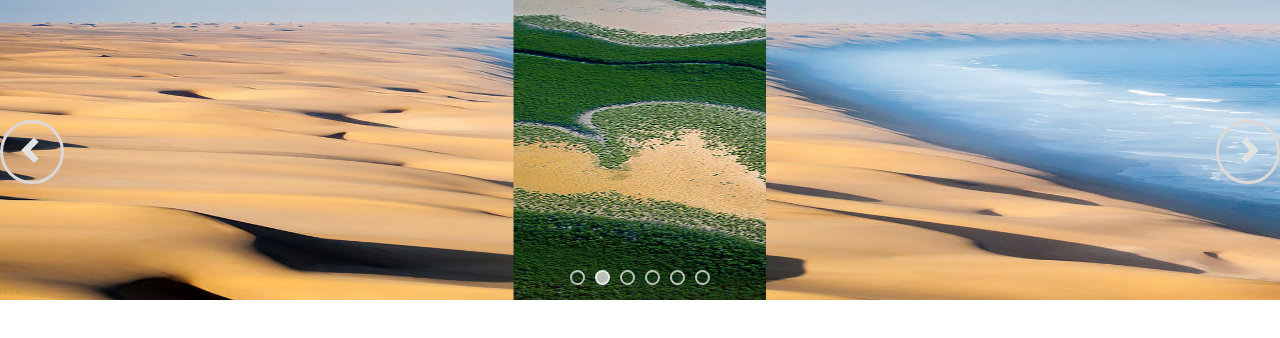
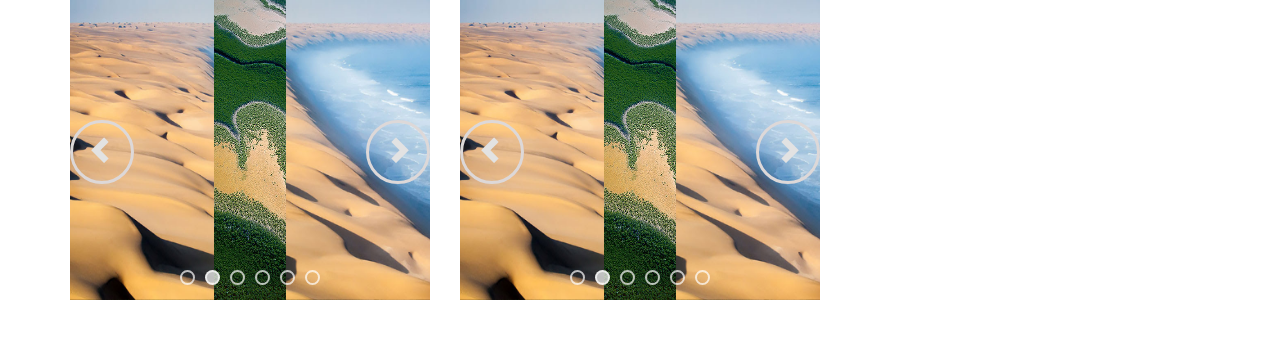
Before and after one commit to rom1119/slider, a website: page index.html in a window 1280 px wide. Drawn offline with nearby package versions, Linux system fonts and the light colour scheme.

Commit message:
modify plugin to possibility add many sliders in your app

```diff
--- a/css/style.css
+++ b/css/style.css
@@ -2,7 +2,7 @@ body {
 	margin: 0;
 }
 
-#slider {
+.slider {
 	background-color: #ffffff;
 	max-width: 100%;
 	height: 300px;
@@ -11,14 +11,14 @@ body {
 	overflow: hidden;
 
 }
-#slider .slider-nav {
+.slider .slider-nav {
 		position: relative;
 		background-color: transparent;
 		height: 100%;
 		z-index: 15;
 }
 
-#slider .slider-nav	.prev-slide {
+.slider .slider-nav	.prev-slide {
 			position: absolute;
 			height: 64px;
 			top: calc(50% - 30px);
@@ -32,19 +32,19 @@ body {
 			cursor: pointer;
 }
 
-#slider .slider-nav	.prev-slide span {
+.slider .slider-nav	.prev-slide span {
 				position: relative;
 				left: 0px;
 				transition: all .3s;
 
 }
 
-#slider .slider-nav	.prev-slide:hover span {
+.slider .slider-nav	.prev-slide:hover span {
 				position: relative;
 				left: -5px;
 
 	}
-#slider .slider-nav .next-slide {
+.slider .slider-nav .next-slide {
 			position: absolute;
 			height: 64px;
 			top: calc(50% - 30px);
@@ -58,18 +58,18 @@ body {
 			right: 0;
 			cursor: pointer;
 		}
-#slider .slider-nav .next-slide span {
+.slider .slider-nav .next-slide span {
 				position: relative;
 				left: 0px;
 				transition: all .3s;
 
 	}
-#slider .slider-nav .next-slide:hover span {
+.slider .slider-nav .next-slide:hover span {
 				position: relative;
 				left: 5px;
 
 	}
-#slider	.slide {
+.slider	.slide {
 		position: absolute;
 		display: block;
 		background-color: transparent;
@@ -82,10 +82,10 @@ body {
 		transition: all 2s;
 	}
 
-	#slider	.slide:hover {
+	.slider	.slide:hover {
 
 	}
-#slider	.slide .left-part {
+.slider	.slide .left-part {
 			width: 50%;
 			height: 100%;
 			transform: translateX(-100%);
@@ -94,7 +94,7 @@ body {
 			background-repeat: no-repeat;
 			transition: all 2s;
 		}
-#slider	.slide	.right-part {
+.slider	.slide	.right-part {
 			float: left;
 			width: 50%;
 			height: 100%;
@@ -105,7 +105,7 @@ body {
 			transition: all 2s;
 		}
 
-#slider .slider-dots {
+.slider .slider-dots {
 	position: absolute;
 	width: 100%;
 	height: 20%;
@@ -114,7 +114,7 @@ body {
 	z-index: 15;
 }
 
-#slider .slider-dots .slide-dot {
+.slider .slider-dots .slide-dot {
 	top: 50%;
 	position: relative;
 	width: 15px;
--- a/index.html
+++ b/index.html
@@ -3,7 +3,7 @@
 <head>
 	<meta charset="utf-8">
 	<meta http-equiv="X-UA-Compatible" content="IE=edge">
-	<meta name="viewport" content="width=device-width; initial-scale=1">
+	<meta name="viewport" content="width=device-width, initial-scale=1">
 	<title></title>
 
 	<link rel="stylesheet" href="https://maxcdn.bootstrapcdn.com/bootstrap/3.3.6/css/bootstrap.min.css" integrity="sha384-1q8mTJOASx8j1Au+a5WDVnPi2lkFfwwEAa8hDDdjZlpLegxhjVME1fgjWPGmkzs7" crossorigin="anonymous">
@@ -13,8 +13,17 @@
 
 </head>
 <body>
-
- 	<div id="slider"></div>
+	<div class="container">
+		<div class="row">
+			<div class="col-md-4">
+ 				<div class="slider" data-gallery="slider1"></div>
+			</div>
+			<div class="col-md-2-offset"></div>
+			<div class="col-md-4">
+ 				<div class="slider" data-gallery="slider2"></div>
+			</div>
+		</div>
+	</div>
 
 	<script src="//code.jquery.com/jquery.js"></script>
 	<script src="https://maxcdn.bootstrapcdn.com/bootstrap/3.3.6/js/bootstrap.min.js" integrity="sha384-0mSbJDEHialfmuBBQP6A4Qrprq5OVfW37PRR3j5ELqxss1yVqOtnepnHVP9aJ7xS" crossorigin="anonymous"></script>
@@ -24,7 +33,8 @@
 		for(var i = 0; i < 6; i++) {
 			images[i] = 'img/beznazwy' + (i + 1) + '.png';
 		}
-		slider.init(images);
+		slider.init(images, 'slider1');
+		slider.init(images, 'slider2');
 
 	</script>
 </body>
--- a/js/slider.js
+++ b/js/slider.js
@@ -1,17 +1,14 @@
 var slider = (function() {
 	'use strict';
 
-	var currentSlide = 1,
-			sliderElement = document.getElementById('slider'),
-			count = 0,
-			slider = {},
-			classHTML = {'navigation': {},
-										'dots': {}},
+	var	sliderElement = null,
+			classHTML = {
+										'navigation': {},
+										'dots': {},
+										'slide': {}
+									},
 			Animation = function() {},
 			Navigation = function() {};
-
-	slider.items = [];
-	slider.dotDiv;
 
 	classHTML.navigation.nav = 'slider-nav';
 	classHTML.navigation.prev = 'prev-slide';
@@ -20,51 +17,60 @@ var slider = (function() {
 	classHTML.navigation.iconRight = ['glyphicon', 'glyphicon-chevron-right'];
 	classHTML.dots.container = 'slider-dots';
 	classHTML.dots.item = 'slide-dot';
+	classHTML.slide.item = 'slide';
+	classHTML.slide.leftPart = 'left-part';
+	classHTML.slide.rightPart = 'right-part';
 
-	var init = function(images) {
-		var i = 0;
-		images = images;
-		count = images.length;
 
-		if(sliderElement && count) {
-			while(i < count) {
-				slider.items[i] = slider.createSlide(images[i]);
-				i++;
-			}
+	var init = function(imagesArg, dataAttr) {
+		if(!imagesArg.length) {
+			return ;
+		}
+		var images = imagesArg;
+		sliderElement = document.querySelector('[data-gallery=' + dataAttr + ']');
 
-			slider.currentItem = slider.items[currentSlide - 1];
-			slider.currentItem.slideDiv.style.display = 'block';
-			slider.currentItem.dotSlide.indicate();
-			slider.currentItem.leftPart.style.transform = 'translateX(0%)';
-			slider.currentItem.rightPart.style.transform = 'translateX(0%)';
-			slider.onDotClick();
-			slider.createNavigation(slider.dotDiv);
-			slider.run();
+		if(sliderElement) {
+			createSlider(images, sliderElement);
 		}
 	};
 
-	Function.prototype.extends = function(parentClass) {
+	// Function.prototype.extends = function(parentClass) {
 
-			for(var prop in parentClass) {
-				if(!Object.prototype.hasOwnProperty.call(this.prototype, prop)) {
-					this.prototype[prop] = parentClass[prop];
-				}
-			}
+	// 		for(var prop in parentClass) {
+	// 			if(!Object.prototype.hasOwnProperty.call(this.prototype, prop)) {
+	// 				this.prototype[prop] = parentClass[prop];
+	// 			}
+	// 		}
 
-			return this;
+	// 		return this;
 
+	// }
+
+	var createSlider = function(images, sliderElement) {
+		return new Slider(images, sliderElement);
 	}
 
-	var isNextSlide = function() {
+	var isNextSlide = function(slider) {
 
-		return currentSlide < count && currentSlide > 0;
+		return slider.currentSlide < slider.count && slider.currentSlide > 0;
 
 	};
 
-	var isPrevSlide = function() {
+	var isPrevSlide = function(slider) {
 
-		return count > 1 && (currentSlide > 1 && currentSlide <= count);
+		return slider.count > 1 && (slider.currentSlide > 1 && slider.currentSlide <= slider.count);
 
+	};
+
+	var addClass = function(item, classItem) {
+		if(typeof classItem === 'string') {
+			item.classList.add(classItem);
+		} else {
+			var i, length;
+			for(i = 0, length = classItem.length; i < length; i++) {
+				item.classList.add(classItem[i]);
+			}
+		}
 	};
 
 	function Timer() {
@@ -82,15 +88,15 @@ var slider = (function() {
 
 	function Listener() { };
 
-	Listener.prototype.on = function() {
-		throw Error('this method is not implemented');
+	Listener.prototype.on = function(typeEvent, callback, el) {
+		var element = el || this.el;
+		element.addEventListener(typeEvent, callback, false);
 	}
 
 	Navigation.prototype = Object.create(Listener.prototype);
 
-	Navigation.prototype.on = function(typeEvent, callback) {
-		if('string' === typeof typeEvent) {
-			this.nav.addEventListener(typeEvent, function(e) {
+	Navigation.prototype.handler = function(e) {
+
 				var target = e.target;
 				var prev = (target.className === classHTML.navigation.prev ||
 					target.parentNode.className === classHTML.navigation.prev) ?
@@ -104,48 +110,33 @@ var slider = (function() {
 					return false;
 
 				} else {
-					return prev ? callback(slider.prevSlide()) : callback(slider.nextSlide());
+					return prev ? this.changeSlide(this.prevSlide()) : this.changeSlide(this.nextSlide());
 				}
 
 				e.preventDefault();
 				e.stopPropagation();
-			}, false);
-		}
 	}
 
 	Navigation.prototype.create = function(firstSlide) {
 		var iconLeft = document.createElement('span');
 		var iconRight = document.createElement('span');
-		this.nav = document.createElement('div');
+		this.el = document.createElement('div');
 		this.prev = document.createElement('button');
 		this.next = document.createElement('button');
 
 
-		sliderElement.insertBefore(this.nav, firstSlide);
-		this.addClass(this.nav, classHTML.navigation.nav);
-		this.nav.appendChild(this.prev);
-		this.nav.appendChild(this.next);
+		sliderElement.insertBefore(this.el, firstSlide);
+		this.el.appendChild(this.prev);
+		this.el.appendChild(this.next);
 		this.prev.appendChild(iconLeft);
 		this.next.appendChild(iconRight);
-		this.addClass(iconLeft, classHTML.navigation.iconLeft);
-		this.addClass(iconRight, classHTML.navigation.iconRight);
-		this.addClass(this.prev, classHTML.navigation.prev);
-		this.addClass(this.next, classHTML.navigation.next);
+		addClass(this.el, classHTML.navigation.nav);
+		addClass(iconLeft, classHTML.navigation.iconLeft);
+		addClass(iconRight, classHTML.navigation.iconRight);
+		addClass(this.prev, classHTML.navigation.prev);
+		addClass(this.next, classHTML.navigation.next);
 
 	};
-
-	Navigation.prototype.addClass = function(item, classItem) {
-		if(typeof classItem === 'string') {
-			item.classList.add(classItem);
-			return;
-		} else {
-			var i, length;
-			for(i = 0, length = classItem.length; i < length; i++) {
-				item.classList.add(classItem[i]);
-			}
-		}
-	};
-
 
 	Animation.prototype.fadeOut = function () {
 		var opacity = 0.3,
@@ -168,18 +159,35 @@ var slider = (function() {
 	}
 
 	function DotSlide() {
-		this.dot = document.createElement('div');
+		this.el = document.createElement('div');
 	}
 
 	DotSlide.prototype = Object.create(Listener.prototype);
 
 	DotSlide.prototype.indicate = function() {
-		this.dot.style.backgroundColor = 'rgba(255, 255, 255, 0.7)';
+		this.el.style.backgroundColor = 'rgba(255, 255, 255, 0.7)';
 	}
 
 	DotSlide.prototype.notIndicate = function() {
-		this.dot.style.backgroundColor = 'transparent';
+		this.el.style.backgroundColor = 'transparent';
 	}
+
+	DotSlide.prototype.on = function(typeEvent, callback, element) {
+
+		var children = element.children;
+		var arrDots = Array.prototype.slice.call(children);
+
+		Listener.prototype.on.call(this, typeEvent, callback.bind(element, children, arrDots), element)
+	};
+
+	DotSlide.prototype.handler = function(children, arrDots, e) {
+
+		var target = e.target;
+		if(target.className === classHTML.dots.item) {
+			var selectSlide = arrDots.indexOf(target) + 1;
+			this.changeSlide(selectSlide);
+		}
+	};
 
 	function Slide(image, DotSlide) {
 		this.image = image;
@@ -189,33 +197,37 @@ var slider = (function() {
 
 	Slide.prototype = Object.create(Animation.prototype);
 
-	Slide.prototype.createHTMLSlide = function() {
+	Slide.prototype.createHTMLSlide = function(sliderElement) {
+		var image = document.createElement('img');
 		this.slideDiv = document.createElement('div'),
 		this.leftPart = document.createElement('div'),
 		this.rightPart = document.createElement('div');
 
 		sliderElement.appendChild(this.slideDiv);
-		this.slideDiv.classList.add('slide');
-		this.slideDiv.style.display = 'none';
 		this.slideDiv.appendChild(this.leftPart);
 		this.slideDiv.appendChild(this.rightPart);
-		this.leftPart.classList.add('left-part');
-		this.rightPart.classList.add('right-part');
+		this.slideDiv.style.display = 'none';
+
+		addClass(this.slideDiv, classHTML.slide.item);
+		addClass(this.leftPart, classHTML.slide.leftPart);
+		addClass(this.rightPart, classHTML.slide.rightPart);
 
 		this.setBackground(this.leftPart, this.rightPart);
 	};
 
-	Slide.prototype.createHtmlDot = function() {
+	Slide.prototype.createHtmlDot = function(Slider) {
 
 		if(this.dotSlide instanceof DotSlide) {
-			if(!slider.dotDiv) {
-				slider.dotDiv = document.createElement('div');
-				sliderElement.appendChild(slider.dotDiv);
-				Navigation.prototype.addClass.call(this, slider.dotDiv, classHTML.dots.container);
+			if(!Slider.dotDiv) {
+				Slider.dotDiv = document.createElement('div');
+				Slider.container.appendChild(Slider.dotDiv);
+				addClass(Slider.dotDiv, classHTML.dots.container);
 			}
-			slider.dotDiv.appendChild(this.dotSlide.dot);
-			Navigation.prototype.addClass.call(this, this.dotSlide.dot, classHTML.dots.item);
+			Slider.dotDiv.appendChild(this.dotSlide.el);
+			addClass(this.dotSlide.el, classHTML.dots.item);
 		}
+
+		return this.dotSlide;
 	}
 
 	Slide.prototype.setBackground = function(leftPart, rightPart) {
@@ -224,16 +236,26 @@ var slider = (function() {
 	};
 
 	Slide.prototype.isVisible = function() {
-		return this.slideDiv.style.display == 'block';
+		return this.slideDiv.style.display === 'block';
 	}
 
-	slider.timer = new Timer();
+	function Slider(images, sliderElement) {
+		this.timer = new Timer();
+		this.items = [];
+		this.dotDiv;
+		this.container = sliderElement;
+		this.currentSlide = 1;
+		this.currentItem;
+		this.count = images.length;
 
-	slider.isContainer = function() {
-		return sliderElement !== undefined;
+		this.init(images);
+	};
+
+	Slider.prototype.isContainer = function() {
+		return this.container !== undefined;
 	}
 
-	slider.showSlide = function(slide) {
+	Slider.prototype.showSlide = function(slide) {
 		if(slide) {
 			slide.slideDiv.style.top = '0%';
 			slide.slideDiv.style.left = '0%';
@@ -250,7 +272,7 @@ var slider = (function() {
 
 	};
 
-	slider.hideSlide = function(slide) {
+	Slider.prototype.hideSlide = function(slide) {
 		if(slide && slide.isVisible()) {
 			slide.fadeOut();
 			var timer = window.setTimeout(function() {
@@ -268,24 +290,24 @@ var slider = (function() {
 		return false;
 	};
 
-	slider.changeSlide = function(slide) {
+	Slider.prototype.changeSlide = function(slide) {
 
-		if(count < 2 || slide === currentSlide) {
+		if(this.count < 2 || slide === this.currentSlide || slide === 0) {
 			return false;
 		}
 
 		this.hideSlide(this.currentItem);
 
-		if(slide && (slide > 0 && slide <= count)) {
+		if(slide && (slide > 0 && slide <= this.count)) {
 			this.timer.removeTimer();
-			currentSlide = slide ;
-			this.currentItem = this.items[currentSlide - 1];
+			this.currentSlide = slide ;
+			this.currentItem = this.items[this.currentSlide - 1];
 			this.showSlide(this.currentItem);
 			this.timer.initTimer(this.changeSlide.bind(this), 4000);
 
 		} else if(slide === undefined) {
-			currentSlide = this.nextSlide();
-			this.currentItem = this.items[currentSlide - 1];
+			this.currentSlide = this.nextSlide();
+			this.currentItem = this.items[this.currentSlide - 1];
 			this.showSlide(this.currentItem);
 
 		}	else {
@@ -296,51 +318,53 @@ var slider = (function() {
 
 	};
 
-	slider.onDotClick = function() {
-
-		var dots = document.getElementsByClassName(classHTML.dots.item);
-		var arrDots = Array.prototype.slice.call(dots);
-
-		this.dotDiv.addEventListener('click', function(e) {
-
-			e.preventDefault();
-			e.stopPropagation();
-
-			var target = e.target;
-			if(target.className === classHTML.dots.item) {
-				var selectSlide = arrDots.indexOf(target) + 1;
-				slider.changeSlide(selectSlide);
-			}
-
-		}, false);
+	Slider.prototype.isSlide = function(slide) {
+		return slide > 0 && slide <= this.count;
 	}
 
-	slider.prevSlide = function() {
-		return isPrevSlide() ? (currentSlide - 1) : count;
+	Slider.prototype.prevSlide = function() {
+		return isPrevSlide(this) ? (this.currentSlide - 1) : this.count;
 	}
 
-	slider.nextSlide = function() {
-		return isNextSlide() ? (currentSlide + 1) : 1;
+	Slider.prototype.nextSlide = function() {
+		return isNextSlide(this) ? (this.currentSlide + 1) : 1;
 	}
 
-	slider.run = function() {
+	Slider.prototype.run = function() {
 
 		this.timer.initTimer(this.changeSlide.bind(this), 4000);
 
 	};
 
-	slider.createSlide = function(image) {
+	Slider.prototype.createSlide = function(image) {
 		var slide = new Slide(image, new DotSlide);
-		slide.createHtmlDot();
-		slide.createHTMLSlide();
+		var dot = slide.createHtmlDot(this);
+		slide.createHTMLSlide(this.container);
+		dot.on('click', dot.handler.bind(this), this.dotDiv)
 		return slide;
 	};
 
-	slider.createNavigation = function(firstSlide) {
+	Slider.prototype.createNavigation = function(firstSlide) {
 		var nav = new Navigation();
 		nav.create(firstSlide);
-		nav.on('click', this.changeSlide.bind(this));
-		return nav;
+		nav.on('click', nav.handler.bind(this));
+		return true;
+	};
+
+	Slider.prototype.init = function(images) {
+		var i = 0;
+		while(i < this.count) {
+			this.items[i] = this.createSlide(images[i]);
+			i++;
+		}
+
+		this.currentItem = this.items[this.currentSlide - 1];
+		this.currentItem.slideDiv.style.display = 'block';
+		this.currentItem.dotSlide.indicate();
+		this.currentItem.leftPart.style.transform = 'translateX(0%)';
+		this.currentItem.rightPart.style.transform = 'translateX(0%)';
+		this.createNavigation(this.dotDiv);
+		this.run();
 	}
 
 
--- a/package.json
+++ b/package.json
@@ -10,7 +10,8 @@
     "test": "echo \"Error: no test specified\" && exit 1"
   },
   "dependencies": {
-    "chai": "*"
+    "chai": "*",
+    "chai-dom": "^1.4.3"
   },
   "author": "",
   "license": "ISC"
```
Also changed, not shown: gulpfile.js (deleted, +0 -13 lines), README.md, 1 other file.
